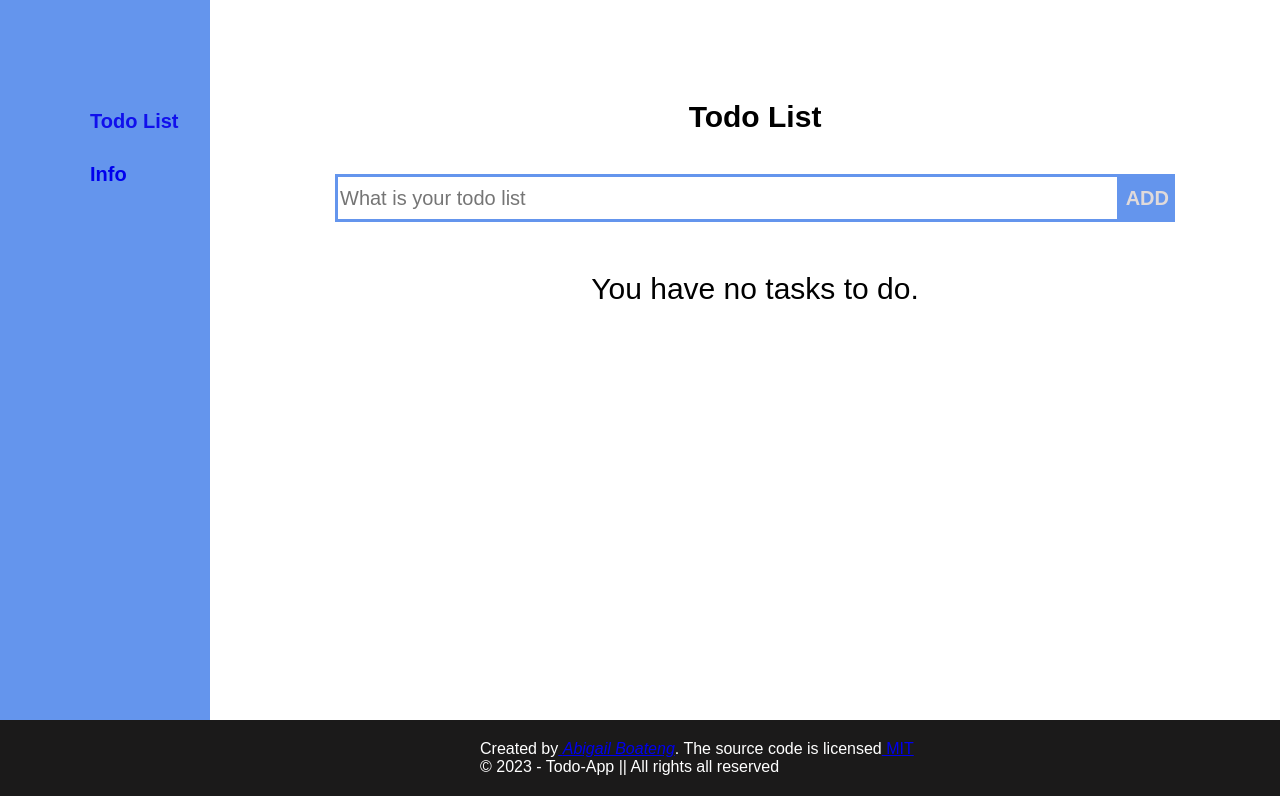
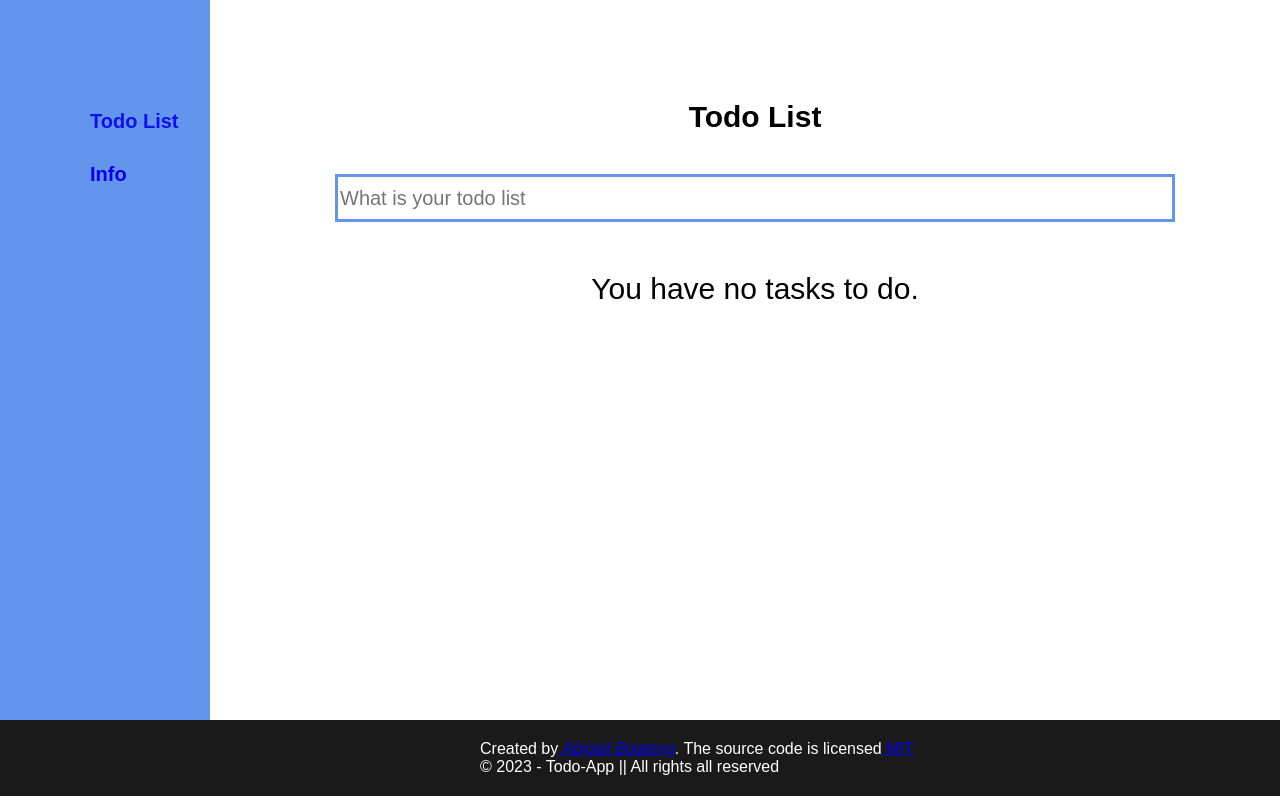
Before and after one commit to abenaTenkorang/React_tutorial, a React (Create React App) app: page / in a window 1280 px wide. Built offline with nearby package versions, Linux system fonts and the light colour scheme.

Commit message:
Fix linter error

```diff
--- a/src/Others/todo.js
+++ b/src/Others/todo.js
@@ -62,7 +62,6 @@ const TodoPage = () => {
       <div className="todo-content">
         <form onSubmit={handleSubmit}>
           <input className="input-form" type="text" value={todo.task} onChange={handleChange} placeholder="What is your todo list" required />
-          <button className="form-submit" type="submit">ADD</button>
         </form>
         {' '}
         <Todolist
```
